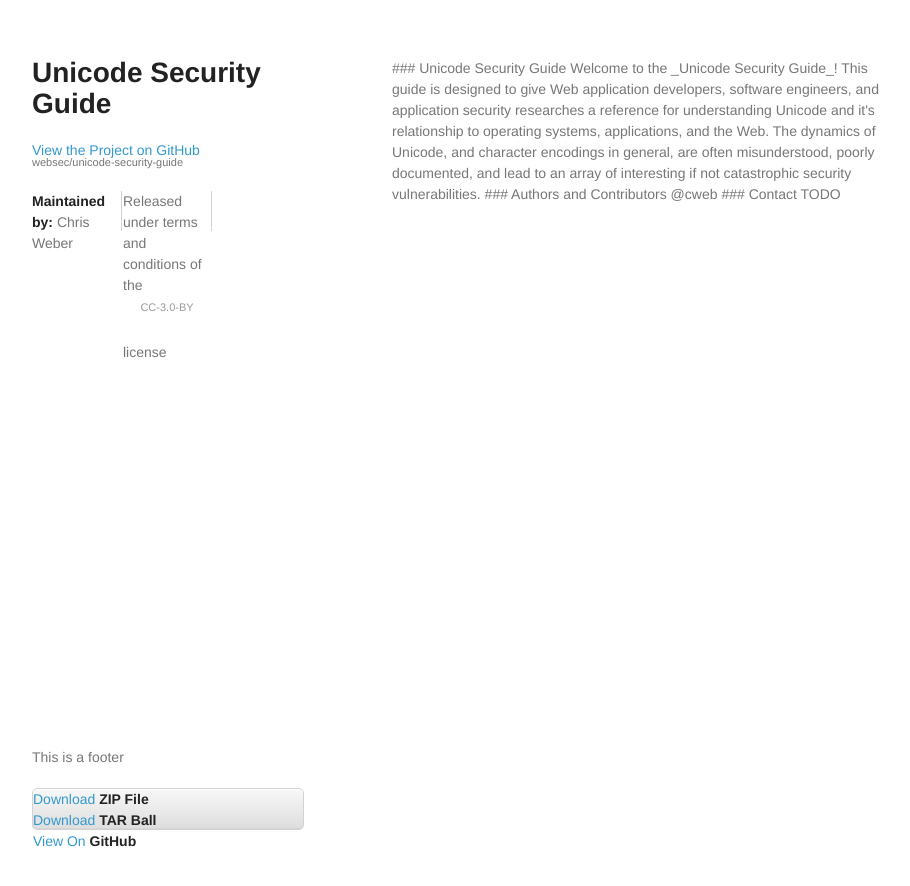
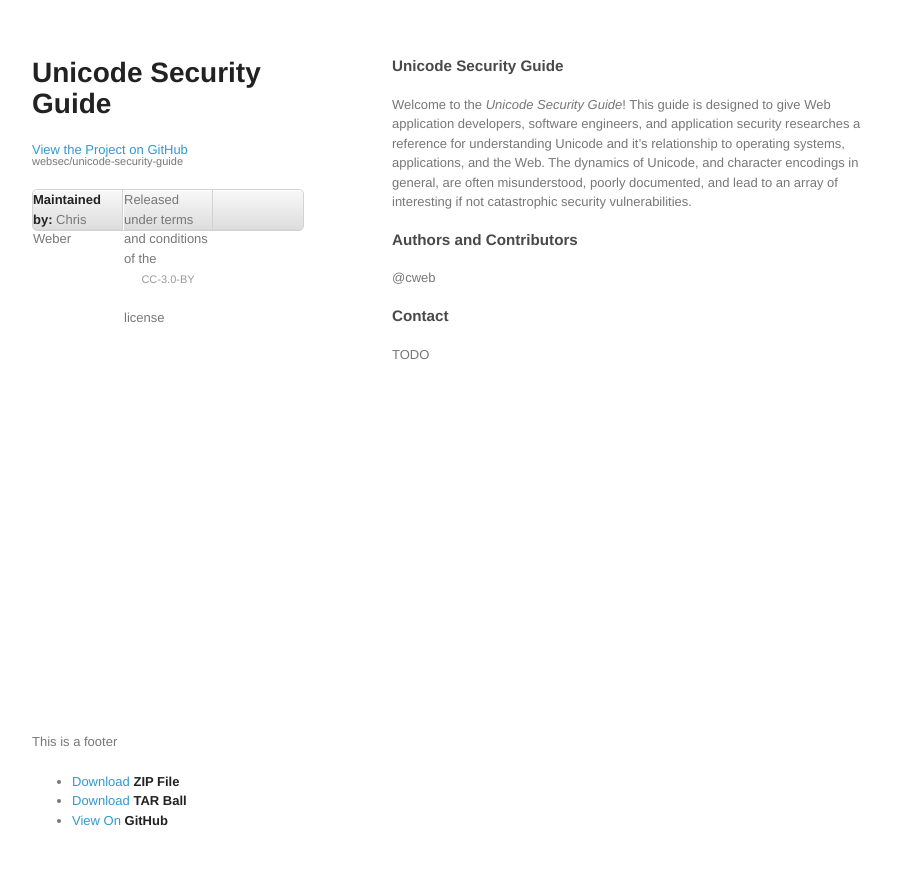
Before and after one commit to cweb/unicode-security-guide, a Jekyll site: the page built from index.md, in a window 1280 px wide. Shown: the top 886 px of the page, without its empty margins (178-1088 px from the left). Built offline with Jekyll 4.4.1, drawn with Linux system fonts in a browser that asks for light colours.

Commit message:
sorting it out

```diff
--- a/css/styles.css
+++ b/css/styles.css
@@ -1,6 +1,6 @@
 body {
   padding:50px;
-  font:14px/1.5 "Helvetica Neue", Helvetica, Arial, sans-serif;
+  font:13px/1.5 "Helvetica Neue", Helvetica, Arial, sans-serif;
   color:#777;
   font-weight:300;
 }
@@ -36,11 +36,19 @@
   text-decoration:none;
 }
 
+a:hover {
+  color:#069;
+}
+
 a small {
   font-size:11px;
   color:#777;
   margin-top:-0.6em;
   display:block;
+}
+
+a:hover small {
+  color:#777;
 }
 
 .wrapper {
@@ -105,6 +113,17 @@
 
   padding:0;
 
+  background: #eee;
+  background: -moz-linear-gradient(top, #f8f8f8 0%, #dddddd 100%);
+  background: -webkit-gradient(linear, left top, left bottom, color-stop(0%,#f8f8f8), color-stop(100%,#dddddd));
+  background: -webkit-linear-gradient(top, #f8f8f8 0%,#dddddd 100%);
+  background: -o-linear-gradient(top, #f8f8f8 0%,#dddddd 100%);
+  background: -ms-linear-gradient(top, #f8f8f8 0%,#dddddd 100%);
+  background: linear-gradient(top, #f8f8f8 0%,#dddddd 100%);
+
+  border-radius:5px;
+  border:1px solid #d2d2d2;
+  box-shadow:inset #fff 0 1px 0, inset rgba(0,0,0,0.03) 0 -1px 0;
   width:270px;
 }
 
@@ -115,6 +134,14 @@
   height:40px;
 }
 
+header li:first-child a {
+  border-radius:5px 0 0 5px;
+}
+
+header li:last-child a {
+  border-radius:0 5px 5px 0;
+}
+
 header ul a {
   line-height:1;
   font-size:11px;
@@ -122,7 +149,23 @@
   display:block;
   text-align:center;
   padding-top:6px;
-  height:40px;
+  height:34px;
+}
+
+header ul a:hover {
+  color:#999;
+  background: -moz-linear-gradient(top, #fff 0%, #ddd 100%);
+  background: -webkit-gradient(linear, left top, left bottom, color-stop(0%,#fff), color-stop(100%,#ddd));
+  background: -webkit-linear-gradient(top, #fff 0%,#ddd 100%);
+  background: -o-linear-gradient(top, #fff 0%,#ddd 100%);
+  background: -ms-linear-gradient(top, #fff 0%,#ddd 100%);
+  background: linear-gradient(top, #fff 0%,#ddd 100%);
+}
+
+header ul a:active {
+  -webkit-box-shadow: inset 0px 2px 2px 0px #ddd;
+  -moz-box-shadow: inset 0px 2px 2px 0px #ddd;
+  box-shadow: inset 0px 2px 2px 0px #ddd;
 }
 
 strong {
@@ -168,26 +211,6 @@
   float:left;
   position:fixed;
   bottom:50px;
-}
-
-footer ul {
-  list-style:none;
-  height:40px;
-
-  padding:0;
-
-  background: #eee;
-  background: -moz-linear-gradient(top, #f8f8f8 0%, #dddddd 100%);
-  background: -webkit-gradient(linear, left top, left bottom, color-stop(0%,#f8f8f8), color-stop(100%,#dddddd));
-  background: -webkit-linear-gradient(top, #f8f8f8 0%,#dddddd 100%);
-  background: -o-linear-gradient(top, #f8f8f8 0%,#dddddd 100%);
-  background: -ms-linear-gradient(top, #f8f8f8 0%,#dddddd 100%);
-  background: linear-gradient(top, #f8f8f8 0%,#dddddd 100%);
-
-  border-radius:5px;
-  border:1px solid #d2d2d2;
-  box-shadow:inset #fff 0 1px 0, inset rgba(0,0,0,0.03) 0 -1px 0;
-  width:270px;
 }
 
 @media print, screen and (max-width: 960px) {
```
Also changed, not shown: index.md (renamed from index.html).
